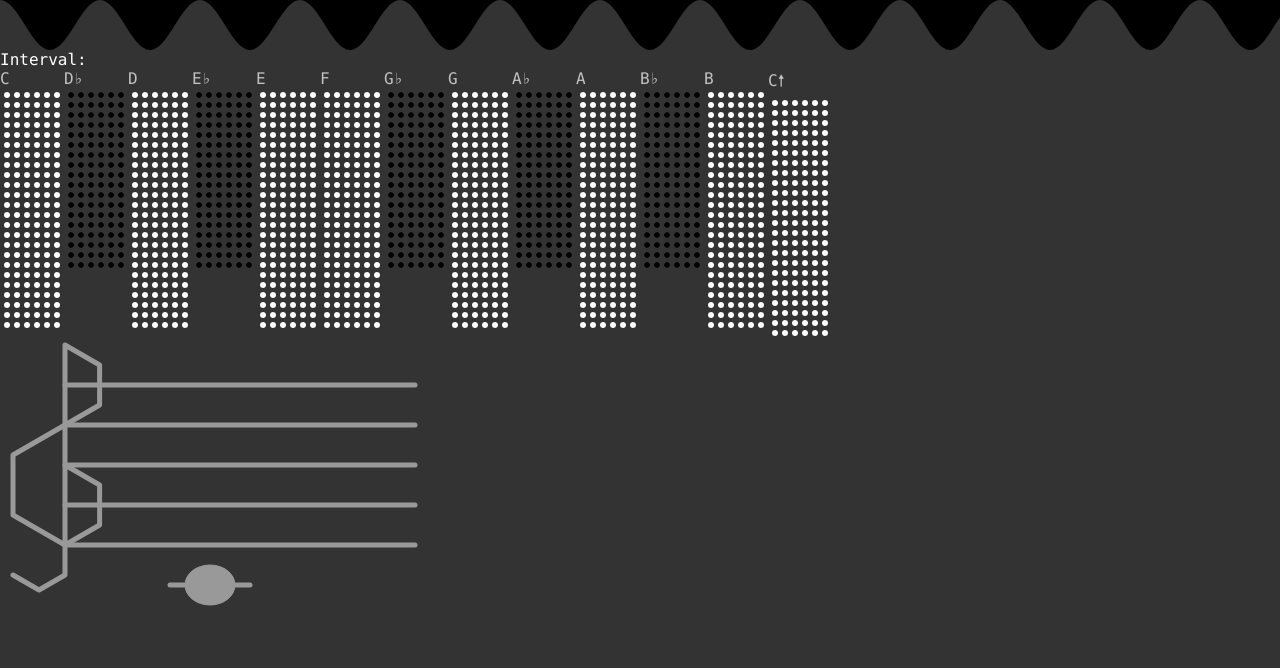
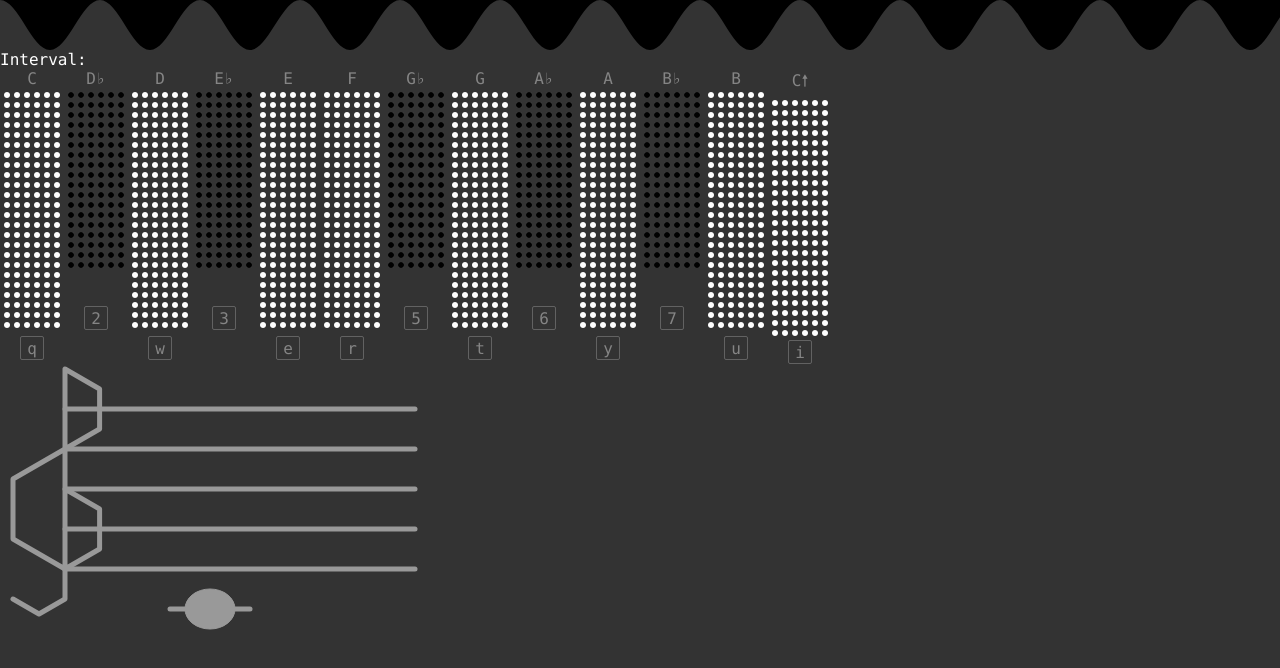
Before and after one commit to jonvuri/interval-clinic, a React app: page / in a window 1280 px wide. Shown: the top 668 px of the page. Built offline with nearby package versions, Linux system fonts and the light colour scheme.

Commit message:
Add keyboard key labels to Piano

```diff
--- a/src/components/Piano.module.css
+++ b/src/components/Piano.module.css
@@ -8,7 +8,22 @@
 }
 
 .keyLabel {
-  opacity: 0.7;
+  opacity: 0.4;
+  text-align: center;
+}
+
+.keyboardLabel {
+  width: 14px;
+  height: 14px;
+  display: flex;
+  align-items: center;
+  justify-content: center;
+  margin: auto;
+  padding: 4px;
+  opacity: 0.4;
+  border: 1px solid #aaa;
+  border-radius: 2px;
+  border-radius: 2px;
 }
 
 .keyPressed.whiteKey,
--- a/src/components/Piano.tsx
+++ b/src/components/Piano.tsx
@@ -159,6 +159,7 @@ const BaseKey = ({
           ></rect>
         </svg>
       </div>
+      <div className={styles.keyboardLabel}>{keyboardKey}</div>
     </div>
   )
 }
```
